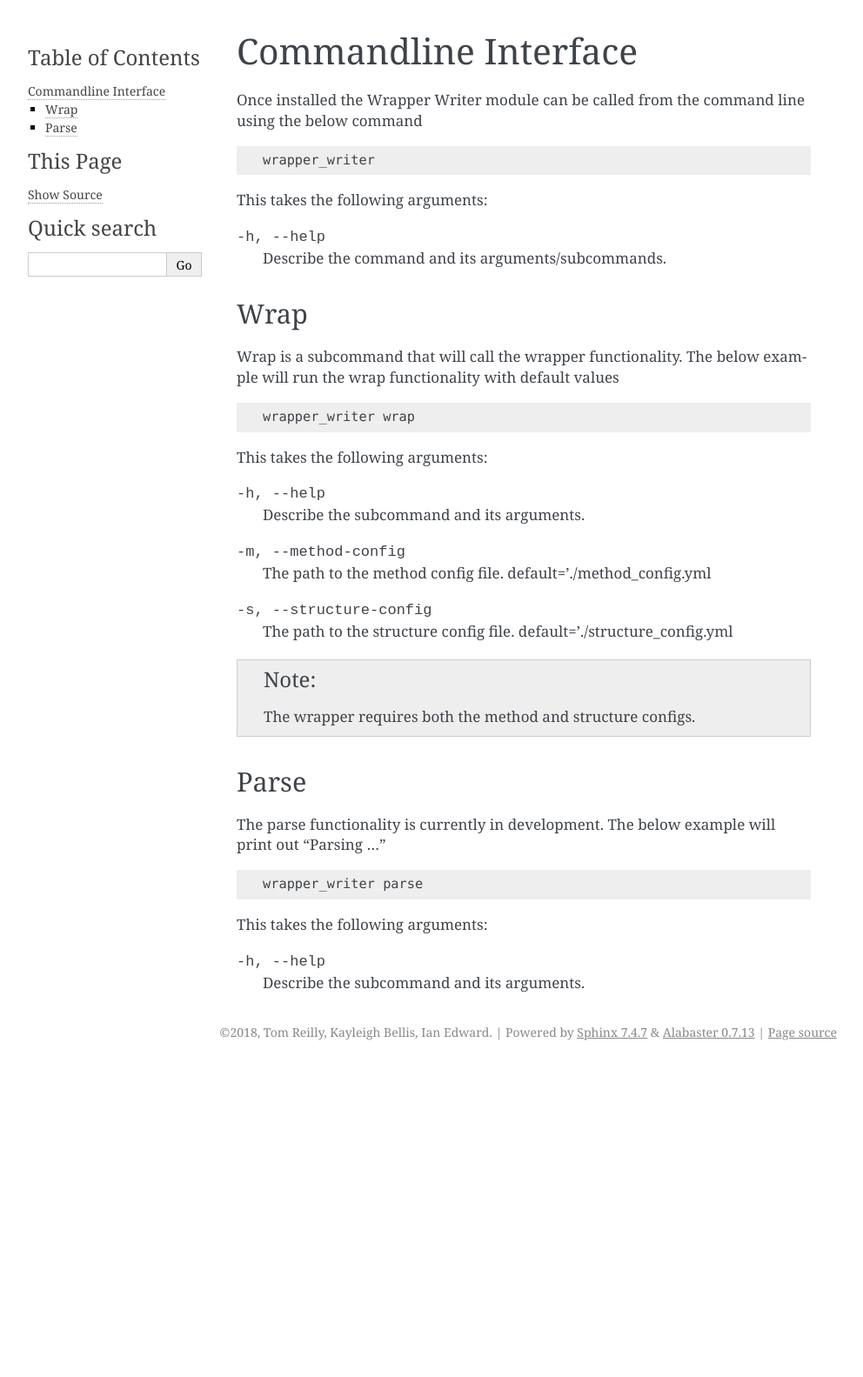
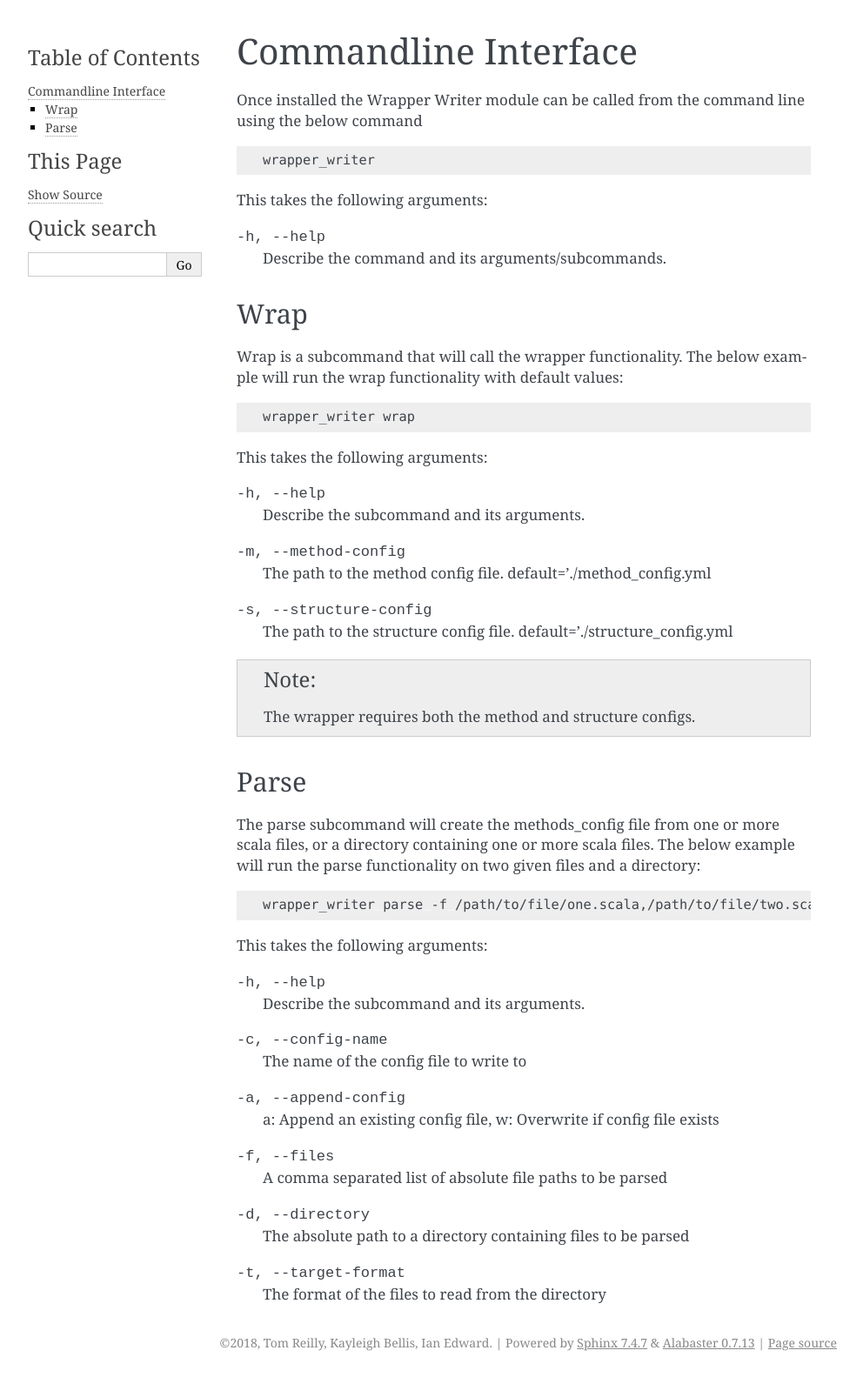
Before and after one commit to treilly94/wrapper-writer, a Sphinx documentation site: the page built from docs/cli.rst, in a window 1280 px wide. Shown: the whole page at 87% size, without its empty margins (148-1140 px from the left). Built offline with Sphinx 7.4.7, drawn with Linux system fonts in a browser that asks for light colours; before the commit the page ends 1226 px from its top, so only the background shows below that.

Commit message:
Updated cli docs

```diff
--- a/docs/cli.rst
+++ b/docs/cli.rst
@@ -16,7 +16,7 @@ Wrap
 ====
 
 Wrap is a subcommand that will call the wrapper functionality. The below example will run the wrap functionality with
-default values
+default values:
 
 .. code-block:: bash
 
@@ -37,13 +37,19 @@ This takes the following arguments:
 Parse
 =====
 
-The parse functionality is currently in development. The below example will print out "Parsing ..."
+The parse subcommand will create the methods_config file from one or more scala files, or a directory containing one
+or more scala files. The below example will run the parse functionality on two given files and a directory:
 
 .. code-block:: bash
 
-    wrapper_writer parse
+    wrapper_writer parse -f /path/to/file/one.scala,/path/to/file/two.scala -d /path/to/dir/
 
 
 This takes the following arguments:
 
 -h, --help  Describe the subcommand and its arguments.
+-c, --config-name  The name of the config file to write to
+-a, --append-config  a: Append an existing config file, w: Overwrite if config file exists
+-f, --files  A comma separated list of absolute file paths to be parsed
+-d, --directory  The absolute path to a directory containing files to be parsed
+-t, --target-format  The format of the files to read from the directory
```
